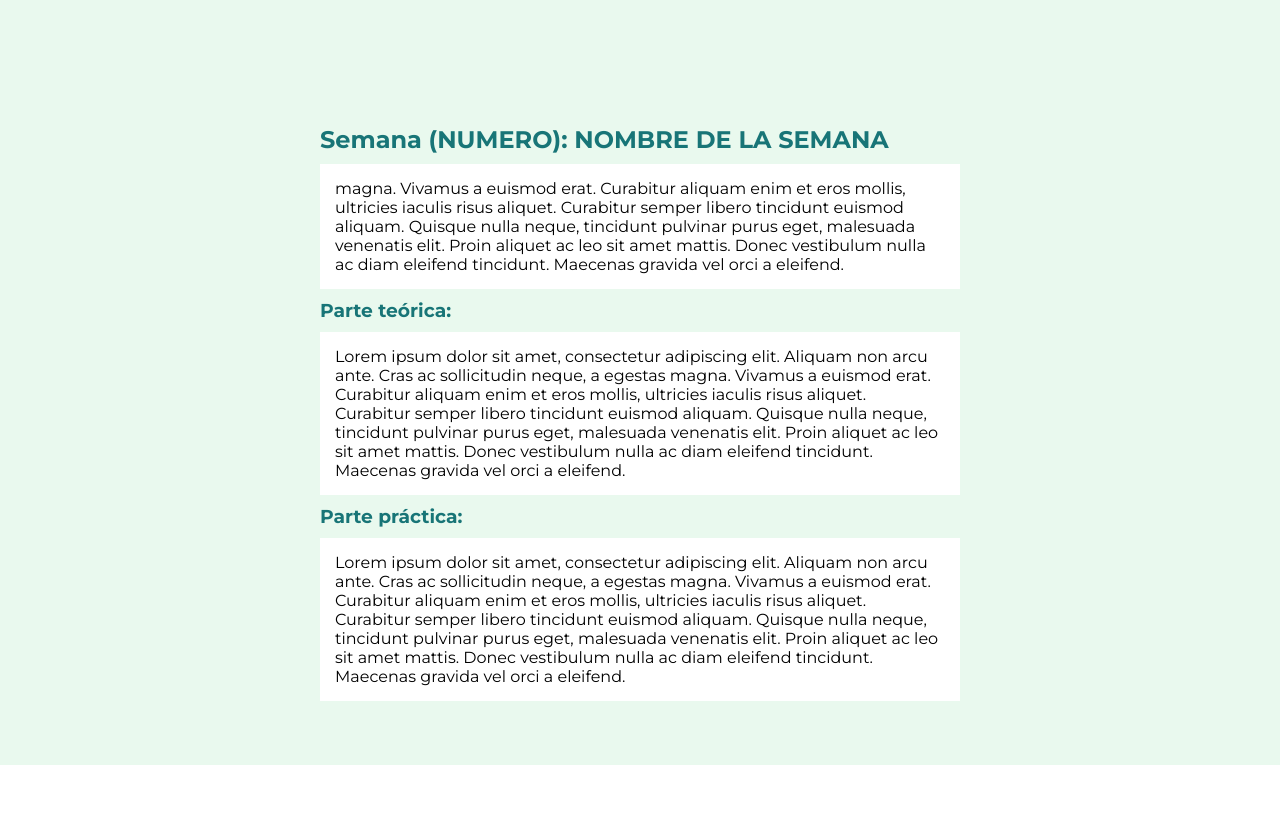
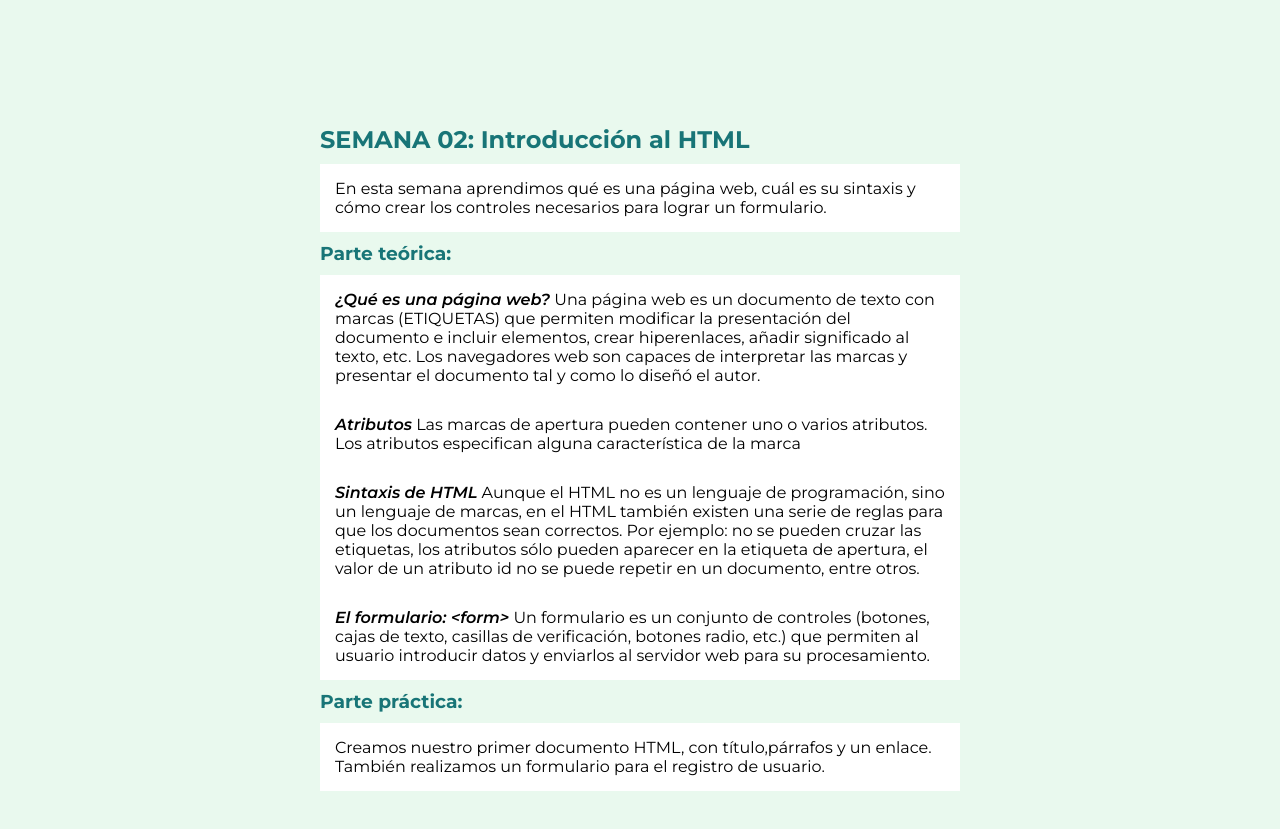
Before and after one commit to fproletti/webderepaso, a plain HTML site: page index.html in a window 1280 px wide. Shown: the part 1680-2509 px from the top of the page. Before the commit the page ends 2445 px from the top, so only its background shows below. Drawn offline with Linux system fonts and the light colour scheme.

Commit message:
Agrego resumen semana 2

```diff
--- a/index.html
+++ b/index.html
@@ -1,14 +1,18 @@
 <!DOCTYPE html>
 <html lang="en">
+
 <head>
     <meta charset="UTF-8">
     <meta name="viewport" content="width=device-width, initial-scale=1.0">
     <link rel="stylesheet" href="style.css">
     <link rel="preconnect" href="https://fonts.googleapis.com">
     <link rel="preconnect" href="https://fonts.gstatic.com" crossorigin>
-<link href="https://fonts.googleapis.com/css2?family=Lora:ital,wght@0,400..700;1,400..700&family=Montserrat:ital,wght@0,100..900;1,100..900&display=swap" rel="stylesheet">
+    <link
+        href="https://fonts.googleapis.com/css2?family=Lora:ital,wght@0,400..700;1,400..700&family=Montserrat:ital,wght@0,100..900;1,100..900&display=swap"
+        rel="stylesheet">
     <title>Resumen</title>
 </head>
+
 <body>
 
     <header>
@@ -41,21 +45,34 @@
 
     <div class="resumen" id="semana1">
         <h2>Semana 1: Introducción al desarrollo web</h2>
-        <p> En esta semana vimos los distintos roles que participan en el desarrollo web y sus funciones desarrollador frontend(lógica del lado del cliente) , desarrollador backend (lógica del lado servidor), diseñador de ux/ui, fullstack. Además incorporamos los conceptos de arquitectura de software y nociones básicas de HTML , CSS y editores de texto.
+        <p> En esta semana vimos los distintos roles que participan en el desarrollo web y sus funciones desarrollador
+            frontend(lógica del lado del cliente) , desarrollador backend (lógica del lado servidor), diseñador de
+            ux/ui, fullstack. Además incorporamos los conceptos de arquitectura de software y nociones básicas de HTML ,
+            CSS y editores de texto.
         </p>
 
         <h3> Parte teórica: </h3>
-<p> <em class="nombredef"> Arquitectura de Software:</em> modelos y patrones que indican la estructura, funcionamiento e interacción entre las partes del software. (Es semejante a la estructuración de los planos de un edificio)
+        <p> <em class="nombredef"> Arquitectura de Software:</em> modelos y patrones que indican la estructura,
+            funcionamiento e interacción entre las partes del software. (Es semejante a la estructuración de los planos
+            de un edificio)
         </p>
         <p>
-     <em class="nombredef"> Arquitectura cliente-servidor</em>  un tipo particular de arquitectura de software, donde un cliente solicita a un servidor que da respuesta. Por lo general, los servidores son más difíciles de desarrollar que los clientes.
+            <em class="nombredef"> Arquitectura cliente-servidor</em> un tipo particular de arquitectura de software,
+            donde un cliente solicita a un servidor que da respuesta. Por lo general, los servidores son más difíciles
+            de desarrollar que los clientes.
         </p>
 
-    <p><em class="nombredef">Cliente:</em> Es un programa ejecutable que participa de forma activa estableciendo conexiones.  Envía una petición al servidor y espera su respuesta.  Tiene un tiempo de vida finito , una vez se cumple la solicitud su trabajo termina
+        <p><em class="nombredef">Cliente:</em> Es un programa ejecutable que participa de forma activa estableciendo
+            conexiones. Envía una petición al servidor y espera su respuesta. Tiene un tiempo de vida finito , una vez
+            se cumple la solicitud su trabajo termina
 
-    Ejemplo típico: un navegador web es un cliente, que realiza una petición y finaliza su trabajo una vez que se cargó la página y se visualizó.
+            Ejemplo típico: un navegador web es un cliente, que realiza una petición y finaliza su trabajo una vez que
+            se cargó la página y se visualizó.
         </p>
-   <p> <em class="nombredef">Servidor:</em> Es un programa que ofrece un servicio que se puede obtener en una red. Acepta la petición desde la red, realiza el servicio y devuelve el resultado a un solicitante. En infinito, o interminable. Pueden hacer tareas sencillas (de 1 vez) o complejas (peticiones concurrentes y de altos requerimientos de protección y autorización)
+        <p> <em class="nombredef">Servidor:</em> Es un programa que ofrece un servicio que se puede obtener en una red.
+            Acepta la petición desde la red, realiza el servicio y devuelve el resultado a un solicitante. En infinito,
+            o interminable. Pueden hacer tareas sencillas (de 1 vez) o complejas (peticiones concurrentes y de altos
+            requerimientos de protección y autorización)
 
 
 
@@ -63,7 +80,8 @@
 
         <h3> Parte práctica: </h3>
         <p>
-    En el taller práctico nos familiarizamos con las etiquetas y estructura realizando cambios básicos como jerarquias de encabezados, cambios de fondo y de color de fuente.
+            En el taller práctico nos familiarizamos con las etiquetas y estructura realizando cambios básicos como
+            jerarquias de encabezados, cambios de fondo y de color de fuente.
         </p>
 
     </div>
@@ -71,20 +89,48 @@
 
 
     <div class="resumen">
-        <h2>Semana (NUMERO): NOMBRE DE LA SEMANA </h2>
-        <p> magna. Vivamus a euismod erat. Curabitur aliquam enim et eros mollis, ultricies iaculis risus aliquet. Curabitur semper libero tincidunt euismod aliquam. Quisque nulla neque, tincidunt pulvinar purus eget, malesuada venenatis elit. Proin aliquet ac leo sit amet mattis. Donec vestibulum nulla ac diam eleifend tincidunt. Maecenas gravida vel orci a eleifend.
+        <h2>SEMANA 02: Introducción al HTML</h2>
+        <p> En esta semana aprendimos qué es una página web, cuál es su sintaxis y cómo crear los controles necesarios
+            para lograr un formulario.
+        </p>
+
+        <h3> Parte teórica: </h3>
+        <p> <em class="nombredef"> ¿Qué es una página web?</em> Una página web es un documento de texto con marcas
+            (ETIQUETAS) que permiten modificar la presentación del documento e incluir elementos, crear hiperenlaces,
+            añadir significado al texto, etc.
+            Los navegadores web son capaces de interpretar las marcas y presentar el documento tal y como lo diseñó el
+            autor.
+
+        </p>
+        <p>
+            <em class="nombredef"> Atributos</em> Las marcas de apertura pueden contener uno o varios atributos. Los
+            atributos especifican alguna característica de la marca
+        </p>
+
+        <p><em class="nombredef">Sintaxis de HTML</em> Aunque el HTML no es un lenguaje de programación, sino un
+            lenguaje de marcas, en el HTML también existen una serie de reglas para que los documentos sean correctos.
+            Por ejemplo: no se pueden cruzar las etiquetas, los atributos sólo pueden aparecer en la etiqueta de
+            apertura, el valor de un atributo id no se puede repetir en un documento, entre otros.
+
+        </p>
+        <p> <em class="nombredef">El formulario: &lt;form&gt;</em> Un formulario es un conjunto de controles (botones,
+            cajas de texto, casillas de verificación, botones radio, etc.) que permiten al usuario introducir datos y
+            enviarlos al servidor web para su procesamiento.
+
+
 
         </p>
 
-        <h3> Parte teórica: </h3>
-        <p> Lorem ipsum dolor sit amet, consectetur adipiscing elit. Aliquam non arcu ante. Cras ac sollicitudin neque, a egestas magna. Vivamus a euismod erat. Curabitur aliquam enim et eros mollis, ultricies iaculis risus aliquet. Curabitur semper libero tincidunt euismod aliquam. Quisque nulla neque, tincidunt pulvinar purus eget, malesuada venenatis elit. Proin aliquet ac leo sit amet mattis. Donec vestibulum nulla ac diam eleifend tincidunt. Maecenas gravida vel orci a eleifend.
-        </p>
+
+
 
         <h3> Parte práctica: </h3>
-        <p> Lorem ipsum dolor sit amet, consectetur adipiscing elit. Aliquam non arcu ante. Cras ac sollicitudin neque, a egestas magna. Vivamus a euismod erat. Curabitur aliquam enim et eros mollis, ultricies iaculis risus aliquet. Curabitur semper libero tincidunt euismod aliquam. Quisque nulla neque, tincidunt pulvinar purus eget, malesuada venenatis elit. Proin aliquet ac leo sit amet mattis. Donec vestibulum nulla ac diam eleifend tincidunt. Maecenas gravida vel orci a eleifend.
+        <p> Creamos nuestro primer documento HTML, con título,párrafos y un enlace. También realizamos un formulario
+            para el registro de usuario.
         </p>
 
     </div>
 
 </body>
+
 </html>
```
Lines whose indentation alone changed are shown as unchanged.
